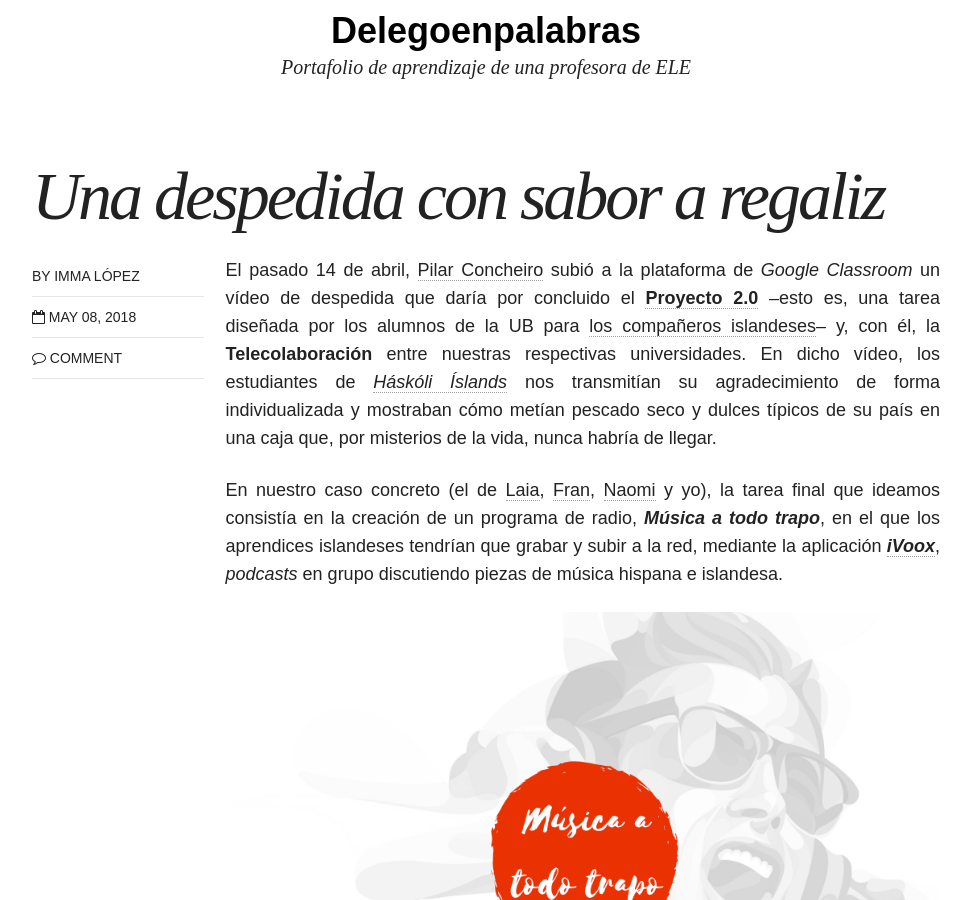
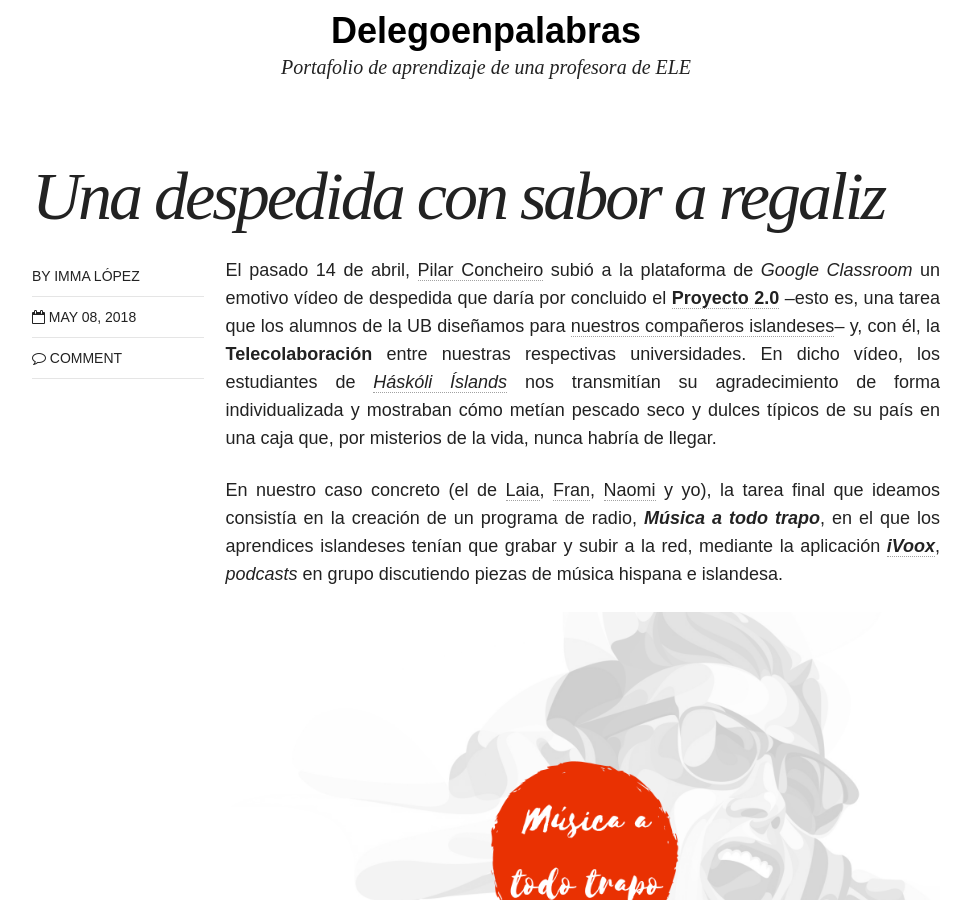
Before and after one commit to immalopez/immalopez.github.io, a Jekyll site: the page built from _posts/blog/2018-05-08-reflexion-final-tic.md, in a window 1280 px wide and 900 px high, scrolled down 316 px. Shown: the whole window, without its empty margins (154-1125 px from the left). Built offline with Jekyll 4.4.1, drawn with Linux system fonts in a browser that asks for light colours; nearby versions of some CDN libraries; comment, search, counter and statistics services are not loaded.

Commit message:
Update 2018-05-08-reflexion-final-tic.md

```diff
--- a/_posts/blog/2018-05-08-reflexion-final-tic.md
+++ b/_posts/blog/2018-05-08-reflexion-final-tic.md
@@ -11,9 +11,9 @@
 # modified: 2016-06-01T14:19:19-04:00
 ---
 
-El pasado 14 de abril, <a href="https://www.laopinioncoruna.es/contraportada/2010/04/01/pilar-concheiro-espanol-tierras-vikingas/370478.html" target="_blank">Pilar Concheiro</a> subió a la plataforma de _Google Classroom_ un vídeo de despedida que daría por concluido el <a href="https://docs.google.com/document/d/1H58zZLbBANnXFQOmvcGZtIKY-Ss6r7NqzxZAXsKW3bU/edit?usp=sharing" target="_blank">**Proyecto 2.0**</a> –esto es, una tarea diseñada por los alumnos de la UB para <a href="https://immalopez.github.io/blog/halldor-primera-toma/" target="_blank">los compañeros islandeses</a>– y, con él, la **Telecolaboración** entre nuestras respectivas universidades. En dicho vídeo, los estudiantes de <a href="http://english.hi.is" target="_blank">_Háskóli Íslands_</a> nos transmitían su agradecimiento de forma individualizada y mostraban cómo metían pescado seco y dulces típicos de su país en una caja que, por misterios de la vida, nunca habría de llegar.
+El pasado 14 de abril, <a href="https://www.laopinioncoruna.es/contraportada/2010/04/01/pilar-concheiro-espanol-tierras-vikingas/370478.html" target="_blank">Pilar Concheiro</a> subió a la plataforma de _Google Classroom_ un emotivo vídeo de despedida que daría por concluido el <a href="https://docs.google.com/document/d/1H58zZLbBANnXFQOmvcGZtIKY-Ss6r7NqzxZAXsKW3bU/edit?usp=sharing" target="_blank">**Proyecto 2.0**</a> –esto es, una tarea que los alumnos de la UB diseñamos para <a href="https://immalopez.github.io/blog/halldor-primera-toma/" target="_blank">nuestros compañeros islandeses</a>– y, con él, la **Telecolaboración** entre nuestras respectivas universidades. En dicho vídeo, los estudiantes de <a href="http://english.hi.is" target="_blank">_Háskóli Íslands_</a> nos transmitían su agradecimiento de forma individualizada y mostraban cómo metían pescado seco y dulces típicos de su país en una caja que, por misterios de la vida, nunca habría de llegar.
 
-En nuestro caso concreto (el de <a href="https://verborreadeverba-errante.blogspot.com" target="_blank">Laia</a>, <a href="http://elefantearana.blogspot.com" target="_blank">Fran</a>, <a href="http://ele365.blogspot.com" target="_blank">Naomi</a> y yo), la tarea final que ideamos consistía en la creación de un programa de radio, **_Música a todo trapo_**, en el que los aprendices islandeses tendrían que grabar y subir a la red, mediante la aplicación <a href="https://www.ivoox.com" target="_blank">**_iVoox_**</a>, _podcasts_ en grupo discutiendo piezas de música hispana e islandesa.
+En nuestro caso concreto (el de <a href="https://verborreadeverba-errante.blogspot.com" target="_blank">Laia</a>, <a href="http://elefantearana.blogspot.com" target="_blank">Fran</a>, <a href="http://ele365.blogspot.com" target="_blank">Naomi</a> y yo), la tarea final que ideamos consistía en la creación de un programa de radio, **_Música a todo trapo_**, en el que los aprendices islandeses tenían que grabar y subir a la red, mediante la aplicación <a href="https://www.ivoox.com" target="_blank">**_iVoox_**</a>, _podcasts_ en grupo discutiendo piezas de música hispana e islandesa.
 
 ![Portada](/images/Screen Shot 2018-06-10 at 15.18.35.png)
 
```
